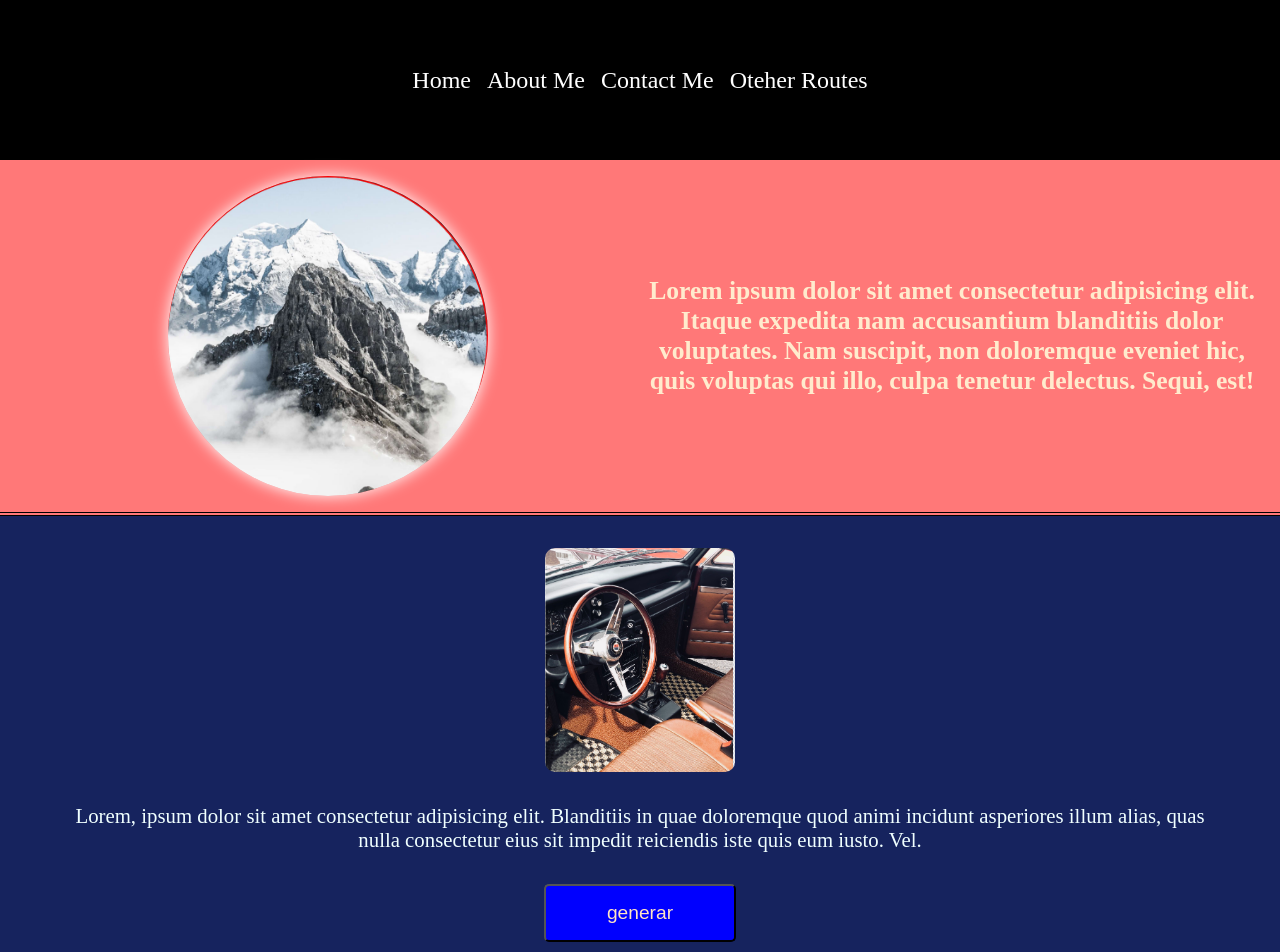
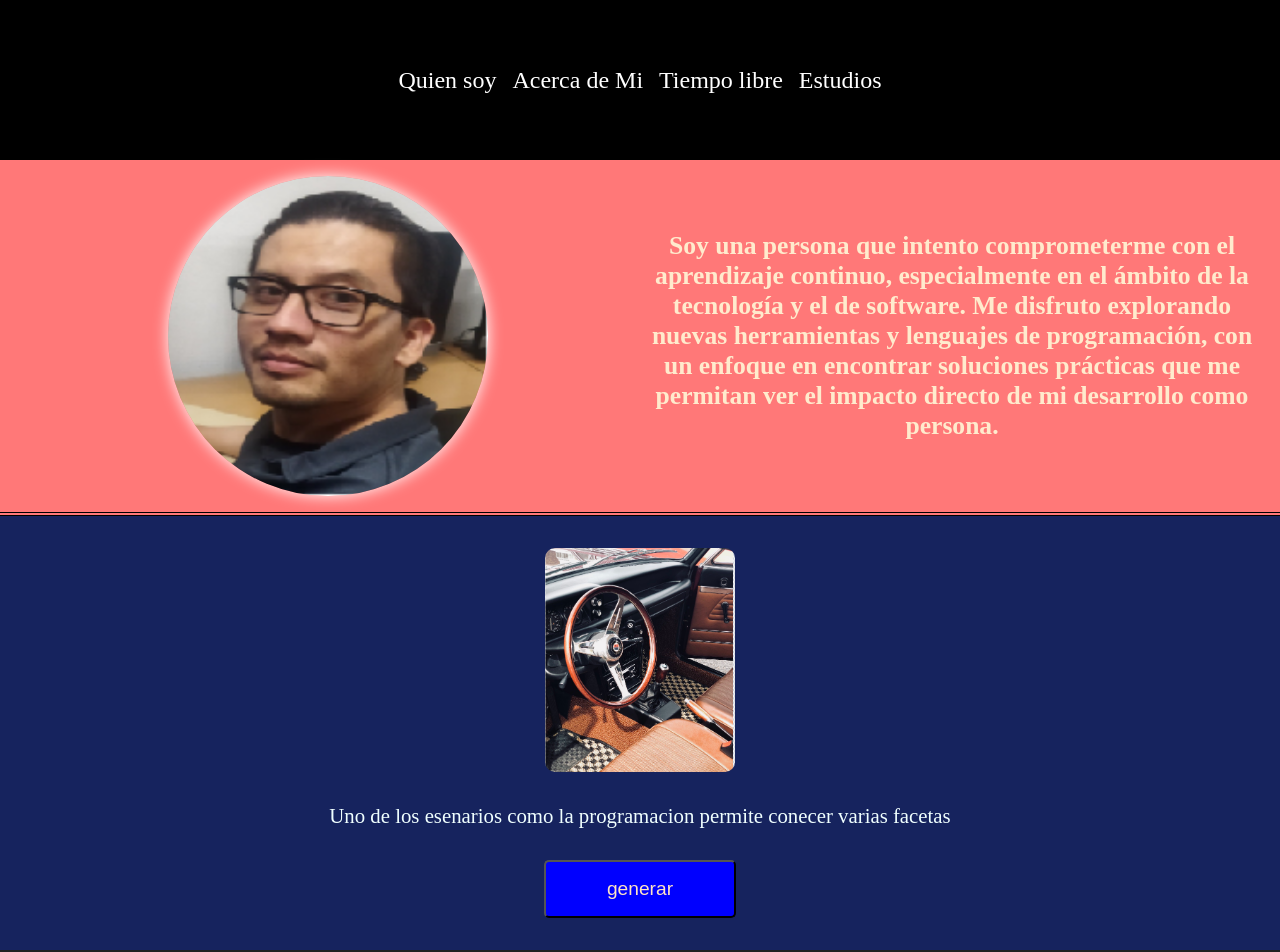
Before and after one commit to diefftinn/portafolioreact, a React (Vite) app: page / in a window 1280 px wide. Shown: the top 952 px of the page. Built offline with nearby package versions, Linux system fonts and the light colour scheme.

Commit message:
portafolioreact

```diff
--- a/src/components/Layout/NavItems/NavItems.jsx
+++ b/src/components/Layout/NavItems/NavItems.jsx
@@ -1,15 +1,16 @@
-import React from 'react';
-import {ItemNavbar} from'../../UI/ItemNavbar/itemNavbar'
+import React from 'react'
+import { ItemNavbar } from '../../UI/ItemNavbar/ItemNavbar'
 
 export const NavItems = () => {
-  return (
-    <nav className="navbar">
-    <ul className="navbar-list">
-        <ItemNavbar content= 'Home'/>
-        <ItemNavbar content='About Me' />
-        <ItemNavbar content='Contact Me' />
-        <ItemNavbar content= 'Oteher Routes'/>
-     </ul>
-    </nav>
-  )
-};
+return(
+<nav className="navbar">
+<ul className="navbar-list">
+<ItemNavbar content= 'Quien soy'/>
+<ItemNavbar content='Acerca de Mi' />
+ <ItemNavbar content='Tiempo libre' />
+ <ItemNavbar content= 'Estudios'/>
+</ul>
+</nav>
+
+)
+}
--- a/src/components/Layout/Section2/Section2.jsx
+++ b/src/components/Layout/Section2/Section2.jsx
@@ -9,8 +9,8 @@ export const Section2 =  () =>{
         <div className="container-section2">
        <ImgComponent src= {logojs} alt={logojs}/>
     <p>
-    Lorem, ipsum dolor sit amet consectetur adipisicing elit. Blanditiis in quae doloremque quod animi incidunt asperiores illum alias,
-    quas nulla consectetur eius sit impedit reiciendis iste quis eum iusto. Vel.
+     Uno de los esenarios como la programacion permite conecer varias facetas
+
     </p>
     <button>generar</button>
 </div>
--- a/src/components/Layout/introProfile/introProfile.jsx
+++ b/src/components/Layout/introProfile/introProfile.jsx
@@ -13,7 +13,13 @@ export const IntroProfile = () => {
    <ImgComponent src={logo} alt= 'logo'/>
     </div>
      <div className="personal-intro">
-      <p>Lorem ipsum dolor sit amet consectetur adipisicing elit. Itaque expedita nam accusantium blanditiis dolor voluptates. Nam suscipit, non doloremque eveniet hic, quis voluptas qui illo, culpa tenetur delectus. Sequi, est!</p>
+      <p>Soy una persona que intento comprometerme
+        con el aprendizaje continuo, especialmente
+        en el ámbito de la tecnología y el
+         de software. Me disfruto explorando nuevas herramientas
+          y lenguajes de programación, con un enfoque  en encontrar soluciones
+           prácticas que me permitan ver el impacto directo de mi
+           desarrollo como persona. </p>
      </div>
     </div>
 
```
Also changed, not shown: src/assets/images/logo.png.
